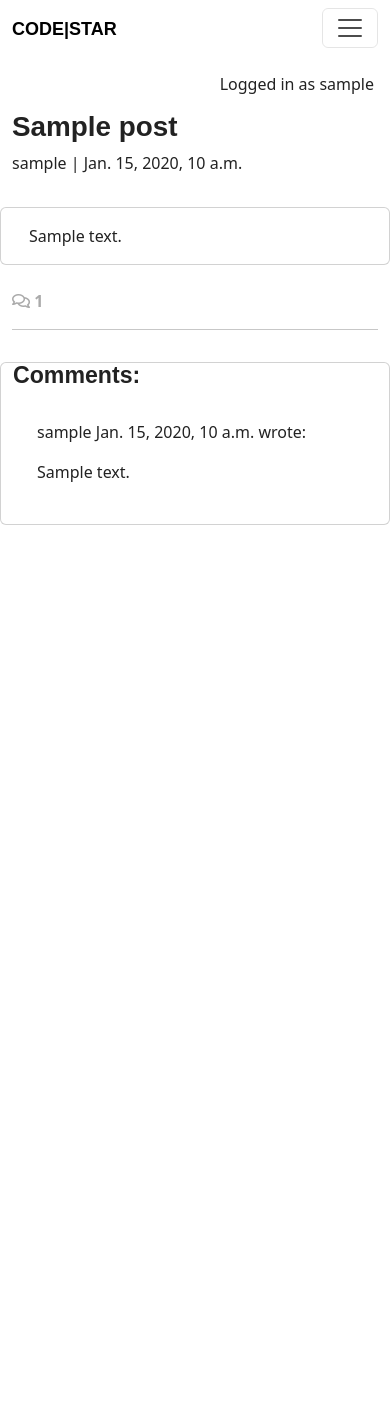
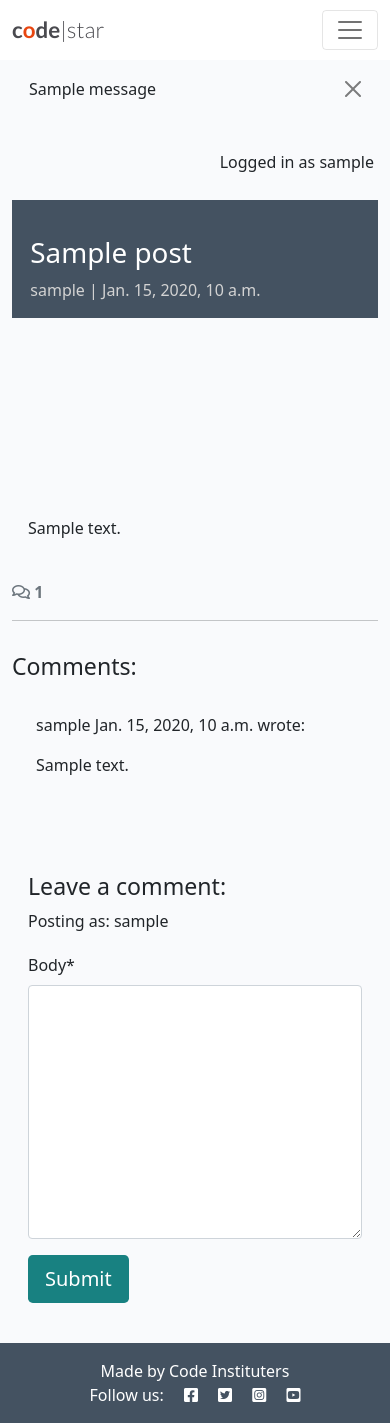
Before and after one commit to apita1423/featherandquill_pp4, a Django app: a page that uses templates/base.html in a window 390 px wide. Before the commit the page ends 525 px from the top, so only its background shows below. Run offline with Django 4.2, Linux system fonts and the light colour scheme; a user stored in the database is signed in; tables that the repository leaves empty hold one stand-in row (values such as "Sample post"); one stand-in notice (Sample message) is shown; parts of the project's set-up code (start-up, migrations or seed data) failed here and were passed over; some libraries are stand-ins or nearby versions; some web fonts are replaced.

Commit message:
Add crispy forms and test comments

```diff
--- /dev/null
+++ b/birdblog/forms.py
@@ -0,0 +1,8 @@
+from .models import Comment
+from django import forms
+
+# Code Credit: I Think Therefore I Blog Walkthrough
+class CommentForm(forms.ModelForm):
+    class Meta:
+        model = Comment
+        fields = ('body',)
--- a/birdblog/templates/blog/post_detail.html
+++ b/birdblog/templates/blog/post_detail.html
@@ -1,4 +1,4 @@
-{% extends 'base.html' %} {% block content %} {% load static %}
+{% extends 'base.html' %} {% block content %} {% load static %} {% load crispy_forms_tags %}
 
 <div class="masthead">
   <div class="container">
@@ -68,6 +68,24 @@
         {% endfor %}
       </div>
     </div>
+        <!-- Creating New Comments -->
+        <div class="col-md-4 card mb-4 mt-3">
+          <div class="card-body">
+            {% if user.is_authenticated %}
+            <h3>Leave a comment:</h3>
+            <p>Posting as: {{ user.username }}</p>
+            <form id="commentForm" method="post"
+              style="margin-top: 1.3em;">
+              {{ comment_form | crispy }}
+              {% csrf_token %}
+              <button id="submitButton" type="submit"
+                class="btn btn-signup btn-lg">Submit</button>
+            </form>
+            {% else %}
+            <p>Log in to leave a comment</p>
+            {% endif %}
+          </div>
+        </div>
   </div>
 </div>
 
--- a/birdblog/views.py
+++ b/birdblog/views.py
@@ -1,6 +1,8 @@
 from django.shortcuts import render, get_object_or_404
 from django.views import generic
+from django.contrib import messages
 from .models import Post
+from .forms import CommentForm
 
 # Create your views here.
 
@@ -29,6 +31,20 @@ def post_detail(request, slug):
         comments = post.comments.all().order_by("-created_on")
         comment_count = post.comments.filter(approved=True).count()
 
+        if request.method == "POST":
+            comment_form = CommentForm(data=request.POST)
+            if comment_form.is_valid():
+                comment = comment_form.save(commit=False)
+                comment.author = request.user
+                comment.post = post
+                comment.save()
+                messages.add_message(
+                    request, messages.SUCCESS,
+                    'Comment submitted and awaiting approval'
+                )
+
+        comment_form = CommentForm()
+
         return render(
             request,
             "blog/post_detail.html",
@@ -36,5 +52,6 @@ def post_detail(request, slug):
                 "post": post,
                 "comments": comments,
                 "comment_count": comment_count,
+                "comment_form": comment_form,
             },
         )
--- a/featherandquill/settings.py
+++ b/featherandquill/settings.py
@@ -46,6 +46,8 @@ INSTALLED_APPS = [
     'allauth',
     'allauth.account',
     'allauth.socialaccount',
+    'crispy_forms',
+    'crispy_bootstrap5',
     'django_summernote',
     'birdblog',
     'about',
@@ -54,6 +56,9 @@ INSTALLED_APPS = [
 SITE_ID = 1
 LOGIN_REDIRECT_URL = '/'
 LOGOUT_REDIRECT_URL = '/'
+
+CRISPY_ALLOWED_TEMPLATE_PACKS = "bootstrap5"
+CRISPY_TEMPLATE_PACK = "bootstrap5"
 
 MIDDLEWARE = [
     'django.middleware.security.SecurityMiddleware',
--- /dev/null
+++ b/static/css/style.css
@@ -0,0 +1,161 @@
+body {
+    background-color: #F9FAFC;
+}
+
+.brand {
+    font-family: Lato, sans-serif;
+    font-size: 1.4rem;
+    font-weight: 700;
+    color: #4A4A4F;
+}
+
+.red-o {
+    color: #E84610;
+}
+
+.thin {
+    font-weight: 300;
+}
+
+.light-bg {
+    background-color: #fff;
+}
+
+.dark-bg {
+    background-color: #445261;
+}
+
+.main-bg {
+    background-color: #F9FAFC;
+}
+
+.card {
+    border: none;
+    background-color: transparent;
+}
+
+.image-container {
+    position: relative;
+}
+
+.image-flash {
+    position: absolute;
+    bottom: 5%;
+    min-width: 30%;
+    left: -2px;
+    background-color: #188181;
+}
+
+.scale {
+    width: 100%;
+    height: auto;
+}
+
+.author {
+    color: white;
+    margin: 4px;
+    text-transform: uppercase;
+}
+
+.masthead {
+    margin-top: 10px;
+    overflow: hidden;
+    position: relative;
+    display: inline-block;
+    height: 33vh;
+    width: 100%;
+}
+
+.masthead-text {
+    background-color: #445261;
+    color: white;
+    position: relative;
+}
+
+.masthead-image {
+    position: relative;
+    overflow: hidden;
+}
+
+.masthead-image:after {
+    content: "";
+    position: absolute;
+    top: 0;
+    right: 90%;
+    height: 100%;
+    width: 150%;
+    background: #445261;
+    -webkit-transform: skew(15deg);
+    -moz-transform: skew(15deg);
+    transform: skew(15deg);
+    z-index: 100;
+}
+
+.post-link {
+    text-decoration: none;
+    color: #445261;
+}
+
+.post-link:hover,
+.page-link {
+    color: #E84610;
+}
+
+.post-title {
+    margin-top: 10%;
+    margin-left: 5%;
+}
+
+.post-subtitle {
+    margin-left: 5%;
+    color: lightgray;
+}
+
+.btn-signup,
+.btn-edit {
+    background-color: #188181;
+    color: #fff;
+}
+
+.btn-signup:hover,
+.btn-signup:active {
+    background-color: #fff;
+    color: #23BBBB;
+}
+
+.link {
+    color: #23BBBB;
+    text-decoration: none;
+}
+
+.link:hover,
+.link:active {
+    color: #445261;
+    text-decoration: underline;
+}
+
+.btn-like {
+    color: #E84610;
+    border: none;
+    background: transparent;
+}
+
+.btn-delete {
+    color: #fff;
+    background: #E84610;
+}
+
+.btn-like:hover,
+.btn-like:active {
+    color: #E84610;
+    background: transparent;
+    border: none;
+}
+
+.faded {
+    color: rgb(172, 175, 175);
+}
+
+.approval {
+    color: rgb(222, 146, 168);
+}
--- a/templates/base.html
+++ b/templates/base.html
@@ -22,8 +22,8 @@
     <link rel="stylesheet" href="https://cdnjs.cloudflare.com/ajax/libs/font-awesome/5.15.3/css/all.min.css">
 
     <!-- Bootstrap CSS -->
-    <link href="https://bootswatch.com/5/journal/bootstrap.min.css" rel="stylesheet">
-    <!--  integrity="sha384-+0n0xVW2eSR5OomGNYDnhzAbDsOXxcvSN1TPprVMTNDbiYZCxYbOOl7+AMvyTG2x" crossorigin="anonymous"-->
+    <link href="https://cdn.jsdelivr.net/npm/bootstrap@5.0.1/dist/css/bootstrap.min.css" rel="stylesheet"
+        integrity="sha384-+0n0xVW2eSR5OomGNYDnhzAbDsOXxcvSN1TPprVMTNDbiYZCxYbOOl7+AMvyTG2x" crossorigin="anonymous">
 
     <!-- Custom CSS -->
     <link rel="stylesheet" href="{% static 'css/style.css' %}">
@@ -73,6 +73,22 @@
         </div>
     </nav>
 
+    <!-- displaying Django messages -->
+<div class="container">
+    <div class="row">
+      <div class="col-md-8 offset-md-2">
+        {% for message in messages %}
+        <div class="alert {{ message.tags }} alert-dismissible
+          fade show" id="msg" role="alert">
+          {{ message | safe }}
+          <button type="button" class="btn-close"
+            data-bs-dismiss="alert" aria-label="Close"></button>
+        </div>
+        {% endfor %}
+      </div>
+    </div>
+  </div>
+
     <main class="flex-shrink-0 main-bg">
         {% if user.is_authenticated %}
         <p class="text-end m-3">Logged in as {{ user }}</p>
```
Also changed, not shown: requirements.txt (+12 -1 lines).
